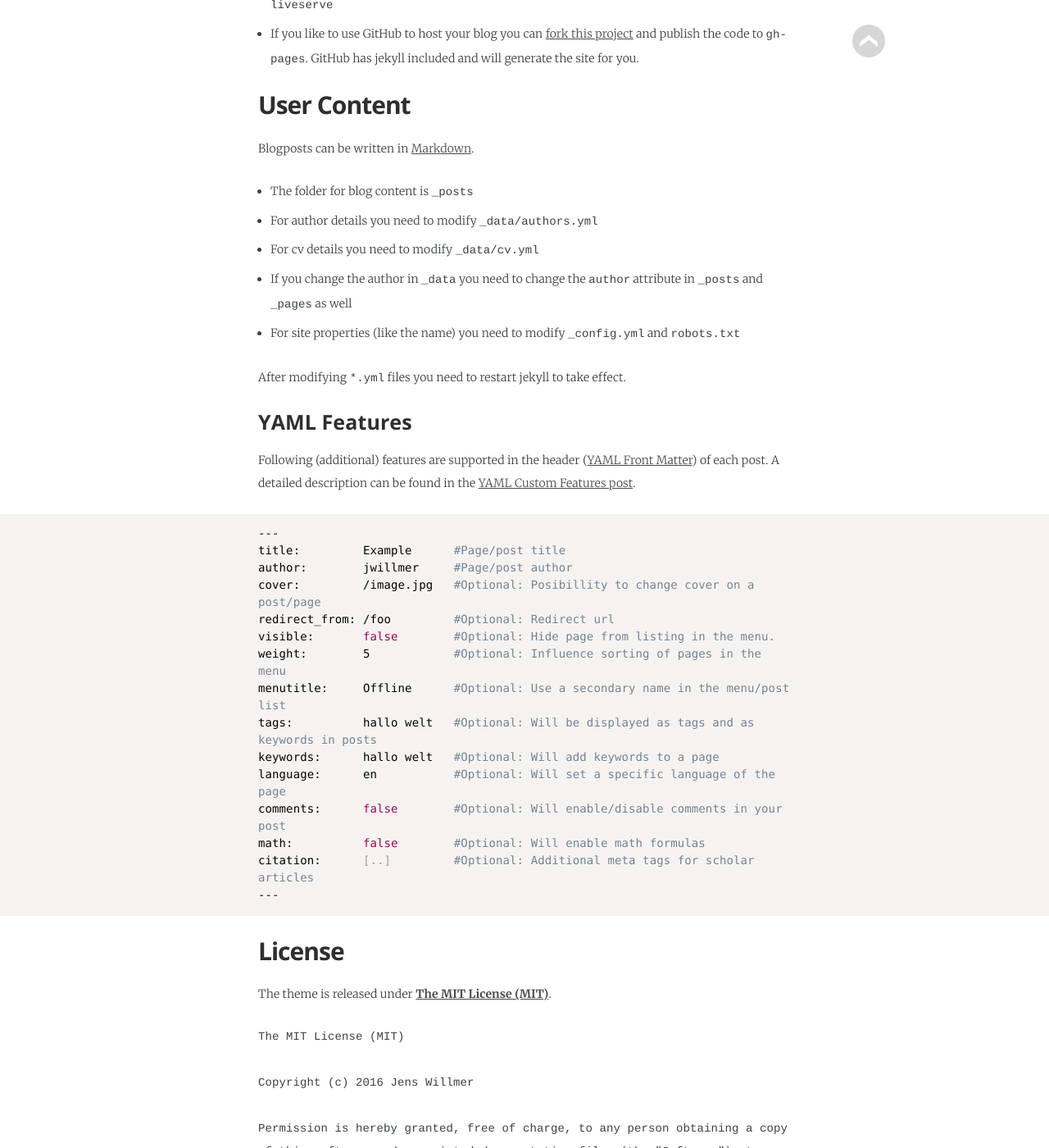
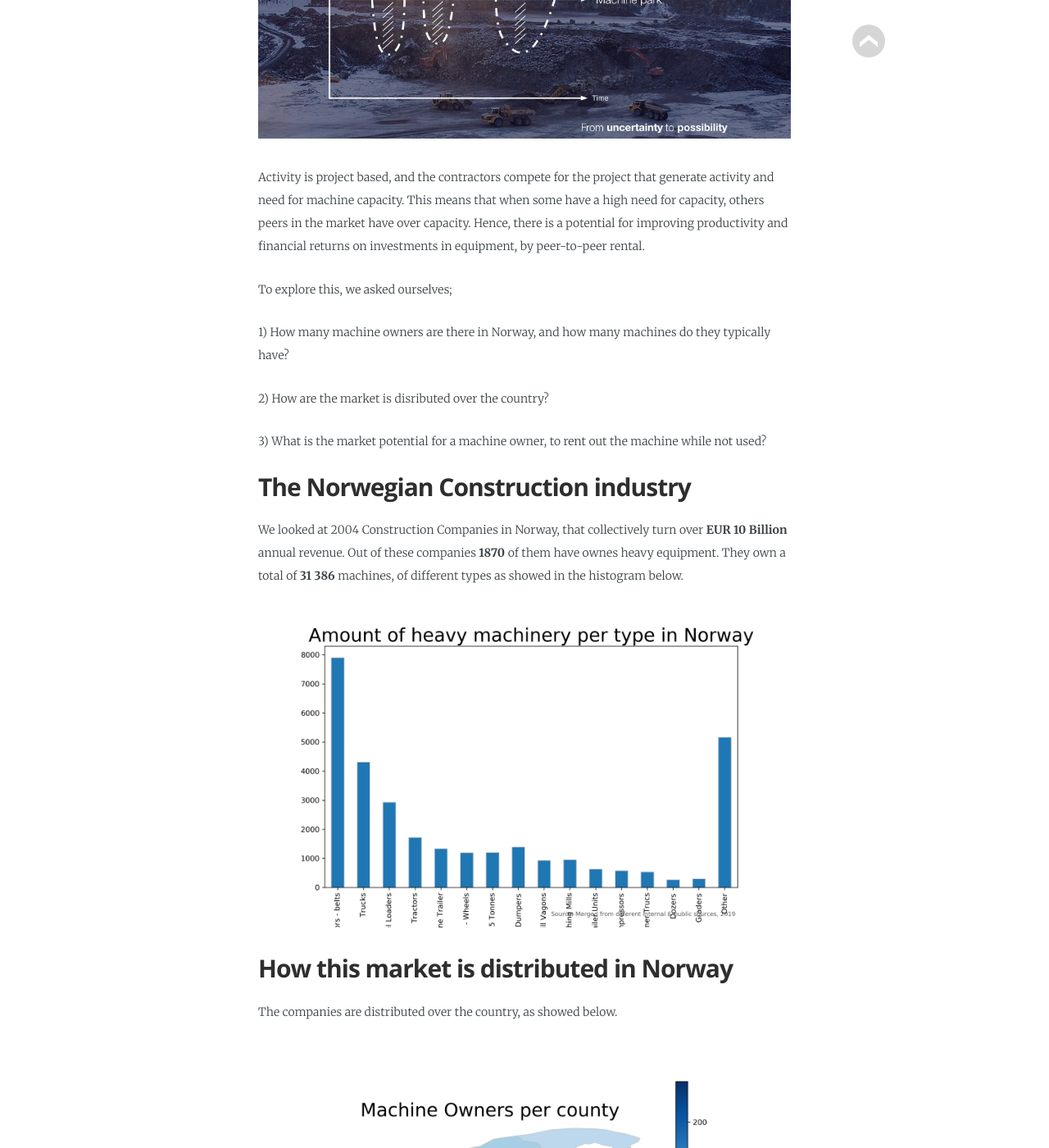
Before and after one commit to mok-see/mok-see.github.io, a Jekyll site: the page built from _posts/2019-12-20-Utilization.md, in a window 1280 px wide and 1400 px high, scrolled down 1580 px. Shown: the whole window at 82% size. Built offline with Jekyll 4.4.1, drawn with Linux system fonts in a browser that asks for light colours; some web fonts are replaced; some of the changed text lies outside the part shown.

Commit message:
More text to utilization blog

````diff
--- a/_posts/2019-12-20-Utilization.md
+++ b/_posts/2019-12-20-Utilization.md
@@ -13,103 +13,41 @@
 
 
 
-## Screenshots
+## Low Productivity and Margins in Construction
 
-<div class="album">
+Construction productivity has actually declined in some markets since the 1990s as showed below.
 
-<figure>
-<img src="{{ "/media/img/2016-06-08-Readme-front-page-previewe.jpg" | absolute_url }}" />
-<figcaption>Frontpage</figcaption>
-</figure>
+![Construction Labour Productivity](/assets/productivity.png)
 
-<figure>
-<img src="{{ "/media/img/2016-06-08-Readme-post-preview.jpg" | absolute_url }}" />
-<figcaption>Post</figcaption>
-</figure>
+Financial returns for contractors are often relatively low—and volatile and as activity is uncertain the average machine owner have under 50% utilization of their machines.
 
-<figure>
-<img src="{{ "/media/img/2016-06-08-Readme-content-preview.jpg" | absolute_url }}" />
-<figcaption>Demo</figcaption>
-</figure>
+![Construction Labour Productivity](/assets/machine-utilization.png)
 
-<figure>
-<img src="{{ "/media/img/2016-06-08-Readme-about-preview.jpg" | absolute_url }}" />
-<figcaption>About Page</figcaption>
-</figure>
+Activity is project based, and the contractors compete for the project that generate activity and need for machine capacity. This means that when some have a high need for capacity, others peers in the market have over capacity. Hence, there is a potential for improving productivity and financial returns on investments in equipment, by peer-to-peer rental.
 
-</div>
+To explore this, we asked ourselves;
 
+1) How many machine owners are there in Norway, and how many machines do they typically have?
 
-## Installation
+2) How are the market is disributed over the country?
 
-- To generate/host the blog you need to [install Jekyll](https://jekyllrb.com/docs/installation/).
-- For the plugins (github-pages) you need to install [Bundler](http://bundler.io/): `gem install bundler`
-   - Open a command prompt and install the plugins (github-pages): `bundle install`
-   - On Windows you can get an exception if you have not the latest rubygems. To solve it you get the latest rubygems or you can read [How to install Jekyll and pages-gem on Windows (x64)](http://jwillmer.de/blog/tutorial/how-to-install-jekyll-and-pages-gem-on-windows-10-x46) or you just remove the plugins by deleting the `Gemfile` and delete all `gems:` from the `_config.yml`.
+3) What is the market potential for a machine owner, to rent out the machine while not used?
 
-### Build
+## The Norwegian Construction industry
+We looked at 2004 Construction Companies in Norway, that collectively turn over **EUR 10 Billion** annual revenue. Out of these companies **1870** of them have ownes heavy equipment. They own a total of **31 386** machines, of different types as showed in the histogram below.
 
-- To build the static site you can use the generated site folder that Jekyll creates when you use `jekyll serve` or you can build it explicitly with `jekyll build`.
-- To [auto refresh your browser on changes](https://github.com/awood/hawkins) run jekyll with the following command `jekyll liveserve`
-- If you like to use GitHub to host your blog you can [fork this project](https://github.com/jwillmer/jekyllDecent) and publish the code to `gh-pages`. GitHub has jekyll included and will generate the site for you.
+ ![Construction Labour Productivity](/assets/machine_types.png)
 
+## How this market is distributed in Norway
 
-## User Content
+The companies are distributed over the country, as showed below.
 
-Blogposts can be written in [Markdown](https://de.wikipedia.org/wiki/Markdown).
+![Construction Labour Productivity](/assets/machine_owners_per_county.png)
 
-- The folder for blog content is `_posts`
-- For author details you need to modify `_data/authors.yml`
-- For cv details you need to modify `_data/cv.yml`
-- If you change the author in `_data` you need to change the `author` attribute in `_posts` and `_pages` as well
-- For site properties (like the name) you need to modify `_config.yml` and `robots.txt`
+Where we see that most are concentrated in the middle of Norway, where we also see most of the machines are as well.
 
-After modifying `*.yml` files you need to restart jekyll to take effect.
+![Construction Labour Productivity](/assets/machines_per_county.png)
 
-### YAML Features
+Projects comes in different sizes, where the smaller projects are regional whereas bigger ones are national.
 
-Following (additional) features are supported in the header ([YAML Front Matter](https://jekyllrb.com/docs/frontmatter/)) of each post. A detailed description can be found in the [YAML Custom Features post]({{ "/blog/features/YAML-Features" | absolute_url }}).
-
-```bash
----
-title:         Example      #Page/post title
-author:        jwillmer     #Page/post author
-cover:         /image.jpg   #Optional: Posibillity to change cover on a post/page
-redirect_from: /foo         #Optional: Redirect url
-visible:       false        #Optional: Hide page from listing in the menu.
-weight:        5            #Optional: Influence sorting of pages in the menu
-menutitle:     Offline      #Optional: Use a secondary name in the menu/post list
-tags:          hallo welt   #Optional: Will be displayed as tags and as keywords in posts
-keywords:      hallo welt   #Optional: Will add keywords to a page
-language:      en           #Optional: Will set a specific language of the page
-comments:      false        #Optional: Will enable/disable comments in your post
-math:          false        #Optional: Will enable math formulas
-citation:      [..]         #Optional: Additional meta tags for scholar articles
----
-```
-
-## License
-
-The theme is released under **[The MIT License (MIT)](https://github.com/jwillmer/jekyllDecent/blob/gh-pages/LICENSE)**.
-
-    The MIT License (MIT)
-
-    Copyright (c) 2016 Jens Willmer
-
-    Permission is hereby granted, free of charge, to any person obtaining a copy
-    of this software and associated documentation files (the "Software"), to deal
-    in the Software without restriction, including without limitation the rights
-    to use, copy, modify, merge, publish, distribute, sublicense, and/or sell
-    copies of the Software, and to permit persons to whom the Software is
-    furnished to do so, subject to the following conditions:
-
-    The above copyright notice and this permission notice shall be included in all
-    copies or substantial portions of the Software.
-
-    THE SOFTWARE IS PROVIDED "AS IS", WITHOUT WARRANTY OF ANY KIND, EXPRESS OR
-    IMPLIED, INCLUDING BUT NOT LIMITED TO THE WARRANTIES OF MERCHANTABILITY,
-    FITNESS FOR A PARTICULAR PURPOSE AND NONINFRINGEMENT. IN NO EVENT SHALL THE
-    AUTHORS OR COPYRIGHT HOLDERS BE LIABLE FOR ANY CLAIM, DAMAGES OR OTHER
-    LIABILITY, WHETHER IN AN ACTION OF CONTRACT, TORT OR OTHERWISE, ARISING FROM,
-    OUT OF OR IN CONNECTION WITH THE SOFTWARE OR THE USE OR OTHER DEALINGS IN THE
-    SOFTWARE.
+*** om størrelse og distribusjon ????
````
Also changed, not shown: assets/machine-utilization.png (renamed from assets/machine-utiliztion.png), assets/machine_owners_per_county.png (added), assets/machine_types.png (added), assets/machines_per_county.png (added).
